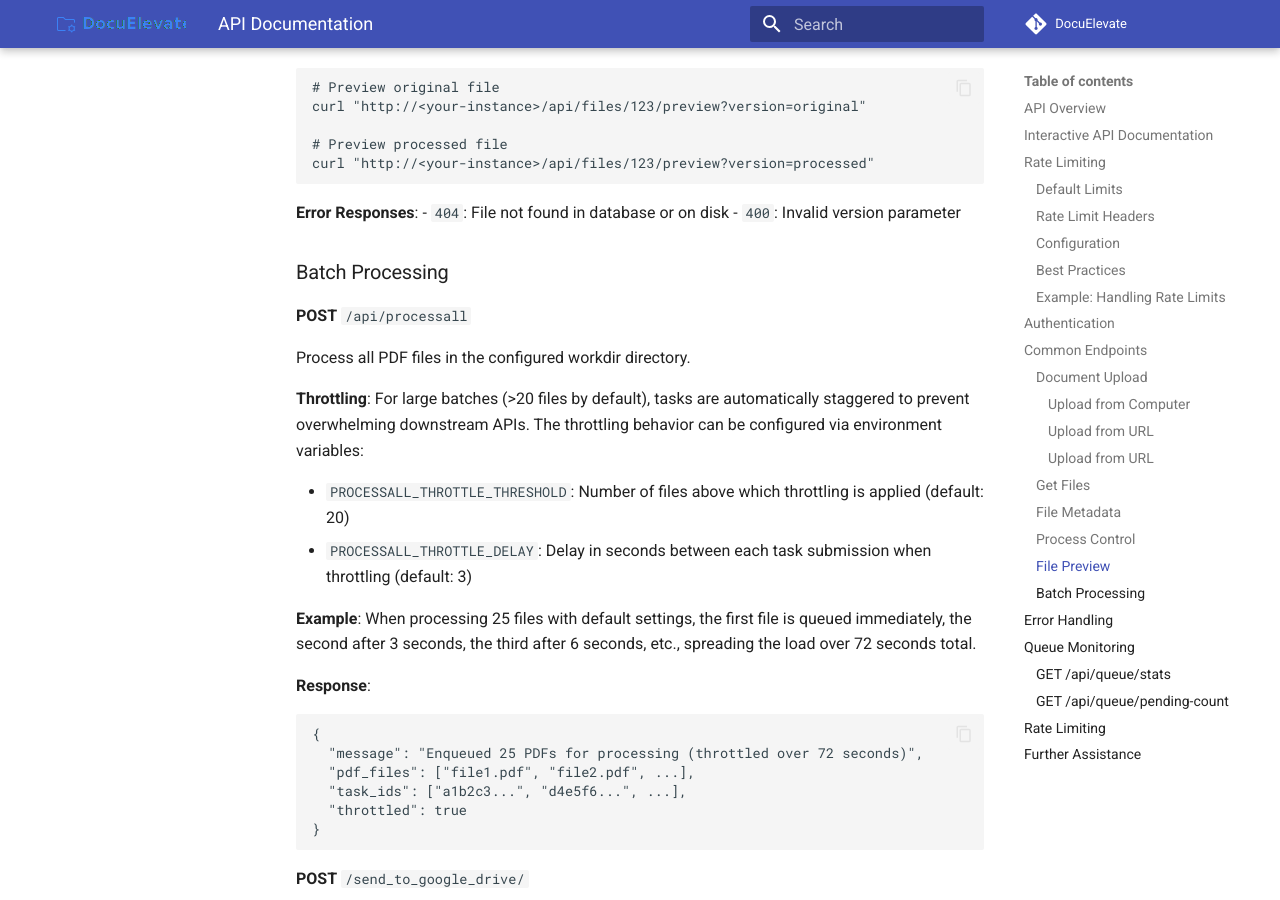
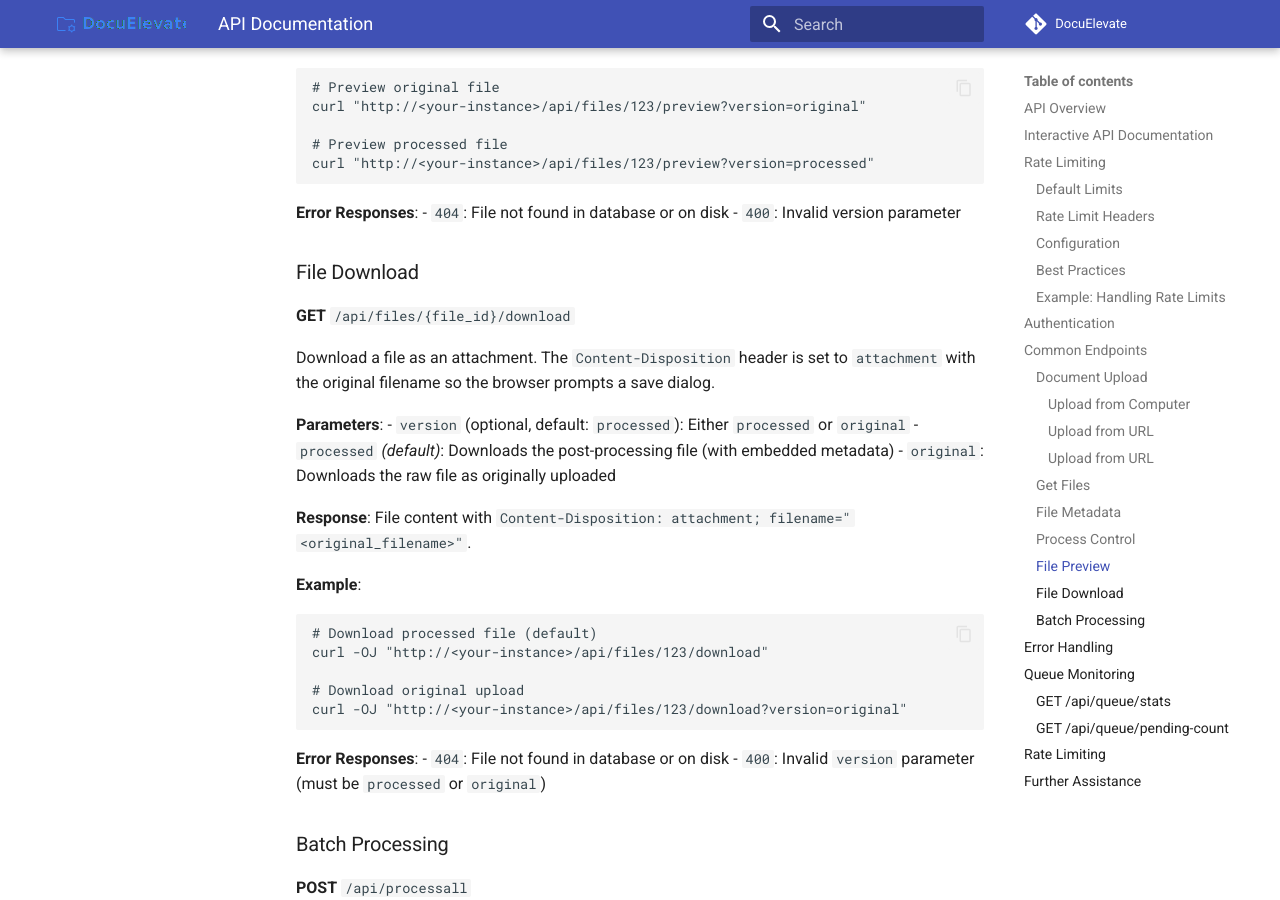
Before and after one commit to christianlouis/DocuElevate, an MkDocs documentation site: the page built from docs/API.md, in a window 1280 px wide and 900 px high, scrolled down 7955 px. Built offline with MkDocs 1.6.1 and Material for MkDocs 9.7.7, drawn with Linux system fonts in a browser that asks for light colours; comment, search, counter and statistics services are not loaded.

Commit message:
feat(api): default download endpoint to processed file version
- Change default `version` param from 'original' to 'processed' so
  GET /api/files/{id}/download (no param) returns the processed file
- Update docstring to reflect new default
- Add tests: ?version=processed, default→processed, invalid→400
- Fix test_file_download_missing_mime_type to use explicit ?version=original
- Add File Download section to docs/API.md

Co-authored-by: christianlouis <361235+christianlouis@users.noreply.github.com>

````diff
--- a/docs/API.md
+++ b/docs/API.md
@@ -388,6 +388,32 @@ curl "http://<your-instance>/api/files/123/preview?version=processed"
 - `404`: File not found in database or on disk
 - `400`: Invalid version parameter
 
+### File Download
+
+**GET** `/api/files/{file_id}/download`
+
+Download a file as an attachment. The `Content-Disposition` header is set to `attachment` with the original filename so the browser prompts a save dialog.
+
+**Parameters**:
+- `version` (optional, default: `processed`): Either `processed` or `original`
+  - `processed` *(default)*: Downloads the post-processing file (with embedded metadata)
+  - `original`: Downloads the raw file as originally uploaded
+
+**Response**: File content with `Content-Disposition: attachment; filename="<original_filename>"`.
+
+**Example**:
+```bash
+# Download processed file (default)
+curl -OJ "http://<your-instance>/api/files/123/download"
+
+# Download original upload
+curl -OJ "http://<your-instance>/api/files/123/download?version=original"
+```
+
+**Error Responses**:
+- `404`: File not found in database or on disk
+- `400`: Invalid `version` parameter (must be `processed` or `original`)
+
 ### Batch Processing
 
 **POST** `/api/processall`
````
Also changed, not shown: 2 other files.
